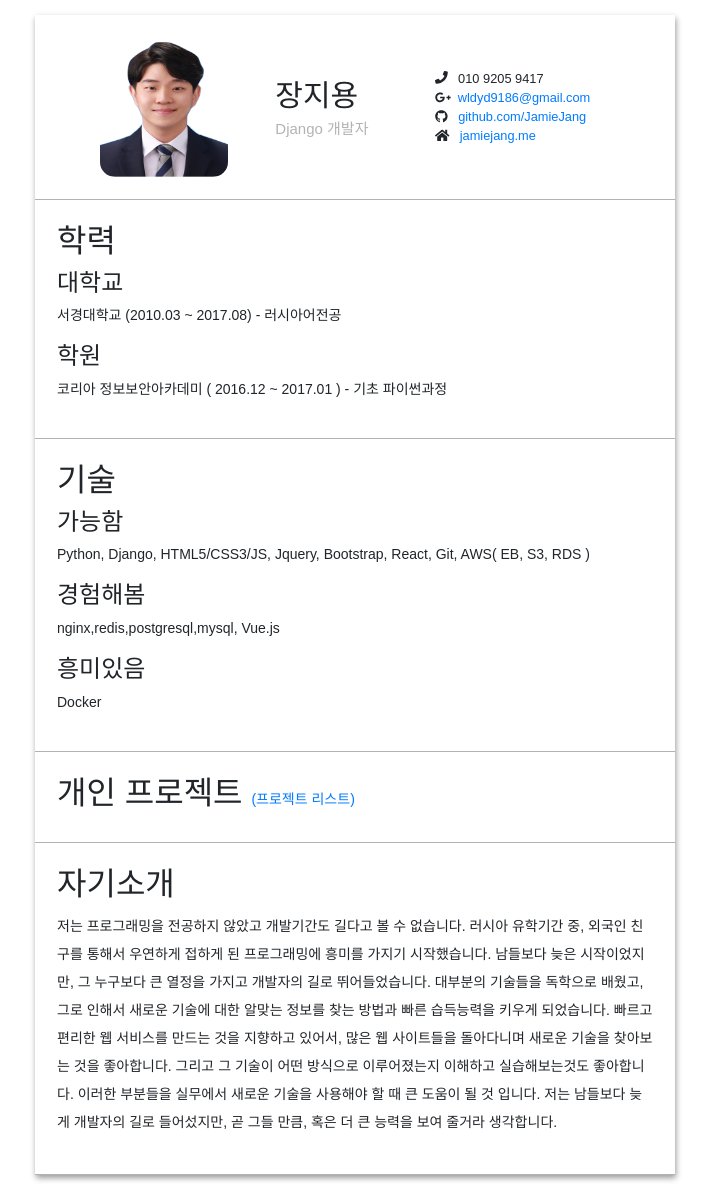
After one commit to JamieJang/JamiePortfolio, a Django app: page /resume/ in a window 1280 px wide. The commit adds this page. Shown: the whole page, without its empty margins (285-996 px from the left). Run offline with Django 3.2, Linux system fonts and the light colour scheme; some libraries are stand-ins or nearby versions.

Commit message:
이력서 생성 및 인덱스 페이지와 연결

```diff
--- /dev/null
+++ b/resume/static/css/resume.css
@@ -0,0 +1,87 @@
+html, body{
+    font-family: 'Quicksand', sans-serif;
+    height:100%;
+}
+div{
+    padding:0;
+    margin:0;
+}
+.resume-wrap{
+    display: flex;
+    width:100%;
+    align-items: center;
+    justify-content: center;
+}
+.resume-box{
+    height: 95%;
+    margin: 15px 0;
+    background-color: #fff;
+    box-shadow: 1px 3px 6px 0 rgba(0,0,0,0.4);
+}
+@media screen and (max-width: 720px){
+    .resume-box{
+        width: 90%;
+    }
+}
+@media screen and (min-width: 720px){
+    .resume-box{
+        width: 70%;
+    }
+}
+@media screen and (min-width: 1025px){
+    .resume-box{
+        width: 50%;
+    }
+}
+.resume-box > div{
+    padding: 22px;
+    border-bottom: 1px solid rgba(0,0,0,0.3);
+}
+.resume-box > div p{
+    font-size: 14px;
+}
+/* Name & Contact */
+.personal{
+    display: flex;
+    justify-content: center;
+    align-items: center;
+}
+.photo{
+    flex:1;
+}
+.photo img{
+    display: block;
+    width: 60%;
+    margin: 0 auto;
+    border-radius: 15px;
+}
+@media screen and (max-width: 720px){
+    .photo img{
+        width: 90%;
+    }
+}
+.name{
+    flex:0.7;
+    padding:5px;
+}
+.name .real-name{
+    font-size: 30px;
+}
+.name .prof{
+    font-size: 15px;
+    color: rgba(0,0,0,0.3);
+}
+.contact{
+    flex:1;
+    padding: 5px;
+    font-size: 0.8rem;
+}
+
+.edu{
+}
+.tech{
+}
+.project{
+}
+.cv{
+}
--- a/resume/templates/resume/index.html
+++ b/resume/templates/resume/index.html
@@ -16,7 +16,7 @@
         <div id="about">
             <h1 class='name'>장지용<span class='sub-name'>Django 개발자</span></h1>
             <p class='info-detail'>어제보다 더 나은 오늘을 모토로 개발을 하고있습니다</p>
-            <a href="#" target="_blank" class="resume-link">
+            <a href="{% url 'resume:resume' %}" target="_blank" class="resume-link">
                 <span class='fas fa-angle-double-right'></span> 이력서
             </a>
         </div>
--- /dev/null
+++ b/resume/templates/resume/resume.html
@@ -0,0 +1,116 @@
+<!DOCTYPE html>
+{% load staticfiles %}
+<html>
+<head>
+    <title>이력서-장지용</title>
+	<meta charset='utf-8'>
+	<meta http-equiv="X-UA-Compatible" content="IE=edge">
+	<meta name="viewport" content="width=device-width, initial-scale=1">
+
+	<meta property="og:title" content="이력서"/>
+	<meta property="og:description" content="장지용의 이력서"/>
+
+    <link rel="stylesheet" href="{% static 'dist/css/bootstrap.css' %}" />
+    <link rel="stylesheet" href="{% static 'css/resume.css' %}" />
+</head>
+<body>
+    <div class="resume-wrap">
+        <div class="resume-box">
+            <div class="personal">
+                <div class="photo">
+                    <img src="{% static 'img/profile.png' %}" align="middle" />
+                </div>
+                <div class="name">
+                    <div class="real-name">
+                        장지용
+                    </div>
+                    <div class="prof">
+                        Django 개발자
+                    </div>
+                </div>
+                <div class="contact">
+                    <div class="con">
+                        <span class="fas fa-phone"></span>
+                        &nbsp;&nbsp;010 9205 9417
+                    </div>
+                    <div class="con">
+                        <span class="fab fa-google-plus-g"></span>&nbsp;
+                        <a href="https://plus.google.com/116590924524324713794" target="_blank">
+                            wldyd9186@gmail.com</a>
+                    </div>
+                    <div class="con">
+                        <span class="fab fa-github"></span>&nbsp;&nbsp;
+                        <a href="https://github.com/JamieJang/" target="_blank">
+                            github.com/JamieJang</a>
+                    </div>
+                    <div class="con">
+                        <span class="fas fa-home"></span>&nbsp;&nbsp;
+                        <a href="http://www.jamiejang.me/" target="_blank">
+                            jamiejang.me</a>
+                    </div>
+                </div>
+            </div>
+            <div class="edu">
+                <h2>학력</h2>
+                <h4>대학교</h4>
+                <p>서경대학교 (2010.03 ~ 2017.08) - 러시아어전공</p>
+                <h4>학원</h4>
+                <p>코리아 정보보안아카데미 ( 2016.12 ~ 2017.01 ) - 기초 파이썬과정</p>
+            </div>
+            <div class="tech">
+                <h2>기술</h2>
+                <h4>가능함</h4>
+                <p>Python, Django, HTML5/CSS3/JS, Jquery, Bootstrap, React, Git, AWS( EB, S3, RDS )</p>
+                <h4>경험해봄</h4>
+                <p>nginx,redis,postgresql,mysql, Vue.js</p>
+                <h4>흥미있음</h4>
+                <p>Docker</p>
+            </div>
+            <div class="project">
+                <h2>개인 프로젝트
+                    <a href="#" target="_blank" style="font-size:14px">(프로젝트 리스트)</a>
+                </h2>
+            </div>
+            <div class="cv">
+                <h2>자기소개</h2>
+                <p style="line-height: 2">저는 프로그래밍을 전공하지 않았고 개발기간도 길다고 볼 수 없습니다.
+                    러시아 유학기간 중, 외국인 친구를 통해서 우연하게 접하게 된 프로그래밍에 흥미를 가지기 시작했습니다.
+                    남들보다 늦은 시작이었지만, 그 누구보다 큰 열정을 가지고 개발자의 길로 뛰어들었습니다.
+                    대부분의 기술들을 독학으로 배웠고, 그로 인해서 새로운 기술에 대한 알맞는 정보를 찾는 방법과 빠른 습득능력을 키우게 되었습니다.
+                    빠르고 편리한 웹 서비스를 만드는 것을 지향하고 있어서, 많은 웹 사이트들을 돌아다니며 새로운 기술을 찾아보는 것을 좋아합니다.
+                    그리고 그 기술이 어떤 방식으로 이루어졌는지 이해하고 실습해보는것도 좋아합니다.
+                    이러한 부분들을 실무에서 새로운 기술을 사용해야 할 때 큰 도움이 될 것 입니다.
+                    저는 남들보다 늦게 개발자의 길로 들어섰지만, 곧 그들 만큼, 혹은 더 큰 능력을 보여 줄거라 생각합니다.</p>
+            </div>
+        </div>
+    </div>
+
+    <script src="{% static 'dist/jquery-3.2.1.min.js' %}"></script>
+    <script src="https://cdnjs.cloudflare.com/ajax/libs/popper.js/1.12.6/umd/popper.min.js"></script>
+    <script defer src="{% static 'dist/js/fontawesome-all.js' %}"></script>
+
+    <script>
+        $(document).ready(function(){
+            var w = $(".personal").height()*0.85;
+            $(".photo img").height(w);
+        });
+        $(document).ready(function(){
+            var w = $(window).width();
+            if(w <= 768){
+                $(".photo").css("display","none");
+            }else{
+                $(".photo").css("display","initial");
+            }
+        })
+        $(window).resize(function(){
+            var w = $(window).width();
+            if(w <= 768){
+                $(".photo").css("display","none");
+            }else{
+                $(".photo").css("display","initial");
+            }
+        });
+    </script>
+
+<body>
+</html>
--- a/resume/urls.py
+++ b/resume/urls.py
@@ -1,9 +1,11 @@
 from django.urls import path,re_path,include
+from django.views.generic.base import TemplateView
 
 from . import views
 
 app_name = "resume"
 
 urlpatterns = [
-    re_path('^$',views.Index.as_view(), name="index"),
+    re_path(r'^$',views.Index.as_view(), name="index"),
+    re_path(r'^resume/$', TemplateView.as_view(template_name="resume/resume.html"), name="resume"),
 ]
```
Also changed, not shown: resume/static/img/profile.png (added).
